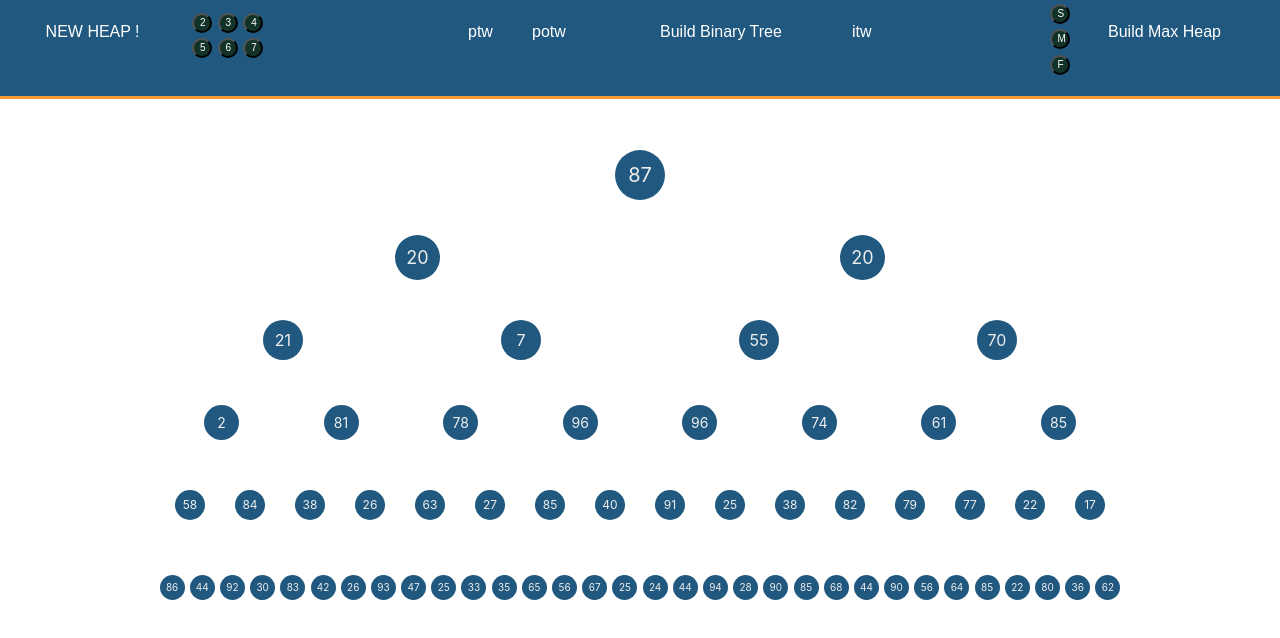
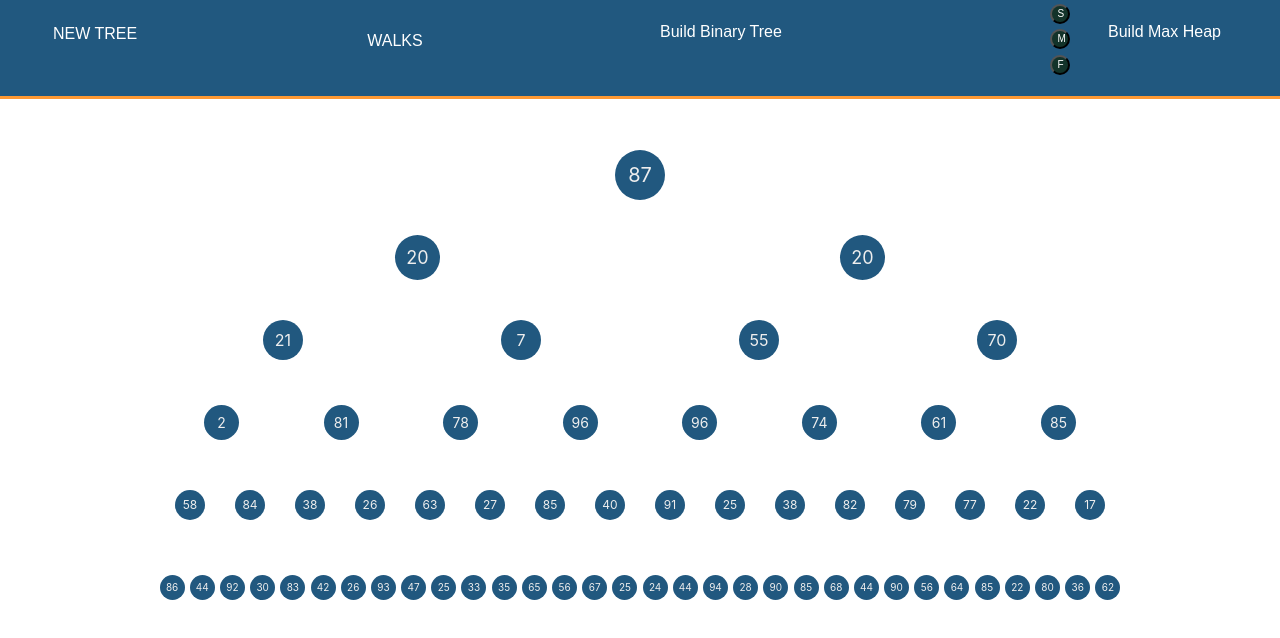
Before and after one commit to tancredeguillou/BinarySearchTrees, a React (Create React App) app: page / in a window 1280 px wide. Shown: the top 638 px of the page. Built offline with nearby package versions, Linux system fonts and the light colour scheme.

Commit message:
adding menus

```diff
--- a/src/BinaryTreeVisualizer/binaryTreeVisualizer.css
+++ b/src/BinaryTreeVisualizer/binaryTreeVisualizer.css
@@ -3,7 +3,7 @@
     height:50px;
     border-radius:50px;
     font-size:5px;
-    color:#eee/*e2e2ee*/;
+    color:#eee;
     line-height:50px;
     text-align:center;
     display: inline-block;
@@ -23,14 +23,15 @@
     height: 12%;
     width: 100%;
     background-color: #21587F;
-    position: relative;
+    position: absolute;
 }
 
 .bar {
     height: 3px;
     width : 100%;
     background-color: #f93;
-    position: relative;
+    position: absolute;
+    top: 100%;
 }
 
 .bin-tree {
@@ -56,12 +57,7 @@
 .button {
     position: absolute;
     margin-top: 1%;
-    background: #101629;
-    /*background-image: -webkit-linear-gradient(top, #101629, #101629);
-    background-image: -moz-linear-gradient(top, #101629, #101629);
-    background-image: -ms-linear-gradient(top, #101629, #101629);
-    background-image: -o-linear-gradient(top, #101629, #101629);*/
-    background-image: linear-gradient(to bottom, #21587F, #21587F);
+    background-color: #21587F;
     font-family: Arial;
     color: #fff;
     font-size: 16px;
@@ -71,14 +67,94 @@
     outline: none;
   }
 
-  .button:hover {
+.button:hover {
     background: #3cb0fd;
-    /*background-image: -webkit-linear-gradient(top, #3cb0fd, #3498db);
-    background-image: -moz-linear-gradient(top, #3cb0fd, #3498db);
-    background-image: -ms-linear-gradient(top, #3cb0fd, #3498db);
-    background-image: -o-linear-gradient(top, #3cb0fd, #3498db);*/
     background-image: linear-gradient(to bottom, #21587F, #21587F);
     text-decoration: none;
     border:none;
     outline: none;
   }
+
+.hamburger-menu__wrapper {
+    min-height: 400px;
+    position: relative;
+    text-align: center;
+    margin-top: 7px;
+    margin-left: 10px;
+  }
+
+.hamburger-menu {
+    height: 100%;
+    width: 300px;
+    position: absolute;
+    top: 0;
+    left: 0;
+  }
+
+.hamburger-menu__button {
+    width: 150px;
+    height: 40px;
+    display: flex;
+    flex-direction: column;
+    justify-content: center;
+    position: relative;
+    z-index: 3;
+    font-family: Arial;
+    color: #fff;
+    font-size: 16px;
+  }
+
+.hamburger-menu__wrapper {
+    position: relative;
+    height: 100%;
+    overflow: hidden;
+  }
+
+.hamburger-menu__wrapper input[type='checkbox'] {
+    width: 150px;
+    height: 40px;
+    outline: 3px solid red;
+    opacity: 0;
+    position: absolute;
+    top: 6px;
+    left: 6px;
+    z-index: 4;
+    cursor: pointer;
+  }
+
+.hamburger-menu__wrapper input:checked ~ .hamburger-menu__button {
+    background: lightblue;
+  }
+
+.hamburger-menu__wrapper input:checked ~ .hamburger-menu__slider {
+    transform: none;
+  }
+
+.hamburger-menu__slider {
+    position: absolute;
+    top: 0;
+    left: 0;
+    width: 150px;
+    height: 205px;
+    background-color: #21587F;
+    z-index: 2;
+    transform: translateX(-310px);
+    transition: transform 0.3s;
+    text-align: left;
+    font-family: Arial;
+    color: #fff;
+    font-size: 10px;
+  }
+
+.hamburger-menu__item {
+    padding: 10px 0 10px 10px;
+  }
+
+.hamburger-menu__item:hover {
+    background-color: lightblue;
+    cursor: pointer;
+  }
+
+.hamburger-menu__item:first-of-type {
+    margin-top: 50px;
+  }
--- a/src/BinaryTreeVisualizer/binaryTreeVisualizer.jsx
+++ b/src/BinaryTreeVisualizer/binaryTreeVisualizer.jsx
@@ -195,14 +195,7 @@ export class BinaryTreeVisualizer extends React.Component {
         return (
             <div className="bin-tree">
                 <div className="menu">
-                    <button
-                        className="button"
-                        style={{
-                            marginLeft : `-48%`
-                        }}
-                        onClick={() => this.resetArray()}>
-                        NEW HEAP !
-                    </button>
+
                     <button
                         className="button"
                         style={{
@@ -211,19 +204,6 @@ export class BinaryTreeVisualizer extends React.Component {
                         onClick={() => this.buildHeap()}>
                             Build Max Heap
                     </button>
-                    {
-                        LEVELS.map(level => {
-                            return  <button
-                                className="levels"
-                                onClick={() => this.setArray(level)}
-                                style={{
-                                marginLeft : (level === 2 || level === 5) ? `-35%` : (level === 3 || level === 6) ? `-33%` : `-31%`,
-                                marginTop: (level < 5) ? `1%` : `3%`,
-                            }}>
-                            {level}
-                            </button>
-                        })
-                    }
                     <button
                         className="levels"
                         style={{
@@ -257,32 +237,48 @@ export class BinaryTreeVisualizer extends React.Component {
                         onClick={() => this.buildBinSearchTree()}>
                             Build Binary Tree
                     </button>
-                    <button
-                        className="button"
+
+                    <div className="bar"></div>
+
+                    <div class="hamburger-menu__wrapper">
+
+                        <div class="hamburger-menu">
+                            <div class="hamburger-menu__wrapper">
+                                <input type="checkbox" />
+                                <div class="hamburger-menu__button"> NEW TREE
+                                </div>
+                                <div class="hamburger-menu__slider">
+                                    <div class="hamburger-menu__item" onClick={() => this.setArray(3)}>3 levels</div>
+                                    <div class="hamburger-menu__item" onClick={() => this.setArray(4)}>4 levels</div>
+                                    <div class="hamburger-menu__item" onClick={() => this.setArray(5)}>5 levels</div>
+                                    <div class="hamburger-menu__item" onClick={() => this.setArray(6)}>6 levels</div>
+                                    <div class="hamburger-menu__item" onClick={() => this.setArray(7)}>7 levels</div>
+                                </div>
+                            </div>
+                        </div>
+
+                        <div class="hamburger-menu__wrapper"
                         style={{
-                            marginLeft : `15%`
+                            marginLeft: `300px`
                         }}
-                        onClick={() => this.showInorderWalk()}>
-                        itw
-                    </button>
-                    <button
-                        className="button"
-                        style={{
-                            marginLeft : `-15%`
-                        }}
-                        onClick={() => this.showPreorderWalk()}>
-                        ptw
-                    </button>
-                    <button
-                        className="button"
-                        style={{
-                            marginLeft : `-10%`
-                        }}
-                        onClick={() => this.showPostorderWalk()}>
-                        potw
-                    </button>
+                        >
+
+                        <div class="hamburger-menu">
+                            <div class="hamburger-menu__wrapper">
+                                <input type="checkbox" />
+                                <div class="hamburger-menu__button"> WALKS
+                                </div>
+                                <div class="hamburger-menu__slider">
+                                    <div class="hamburger-menu__item" onClick={() => this.showInorderWalk}>In Order</div>
+                                    <div class="hamburger-menu__item" onClick={() => this.showPostorderWalk}>Post Order</div>
+                                    <div class="hamburger-menu__item" onClick={() => this.showPreorderWalk}>Pre Order</div>
+                                </div>
+                            </div>
+                        </div>
+                    </div>
                 </div>
-                <div className="bar"></div>
+
+                </div>
                 {
                     indexes.map(index => {
                         return <div
@@ -319,3 +315,56 @@ export class BinaryTreeVisualizer extends React.Component {
     function randomIntFromInterval(min, max) {
         return Math.floor(Math.random() * (max - min + 1) + min);
     }
+
+
+
+    /*
+    <button
+                        className="button"
+                        style={{
+                            marginLeft : `-48%`
+                        }}
+                        onClick={() => this.resetArray()}>
+                        NEW HEAP !
+                    </button>
+                    */
+
+/*
+
+*/
+
+
+/*
+<header class="nested-dropdown__header">
+  <ul class="nested-dropdown__categories">
+    <li class="nested-dropdown__category">
+      <span>Cat 1</span>
+      <ul class="nested-dropdown__menu">
+        <li class="nested-dropdown__subcategory">
+          <span>Sub Cat 1</span>
+          <ul class="nested-dropdown__submenu">
+            <li>Sub Cat 1 Thing</li>
+            <li>Sub Cat 1 Thing</li>
+            <li>Sub Cat 1 Thing</li>
+            <li>Sub Cat 1 Thing</li>
+          </ul>
+        </li>
+        <li class="nested-dropdown__subcategory">
+          <span>Sub Cat 2</span>
+          <ul class="nested-dropdown__submenu">
+            <li>Sub Cat 2 Thing</li>
+            <li>Sub Cat 2 Thing</li>
+            <li>Sub Cat 2 Thing</li>
+          </ul>
+        </li>
+        <li>Cat 1 Thing</li>
+        <li>Cat 1 Thing</li>
+      </ul>
+    </li>
+  </ul>
+</header>
+*/
+
+/*
+
+*/
```
